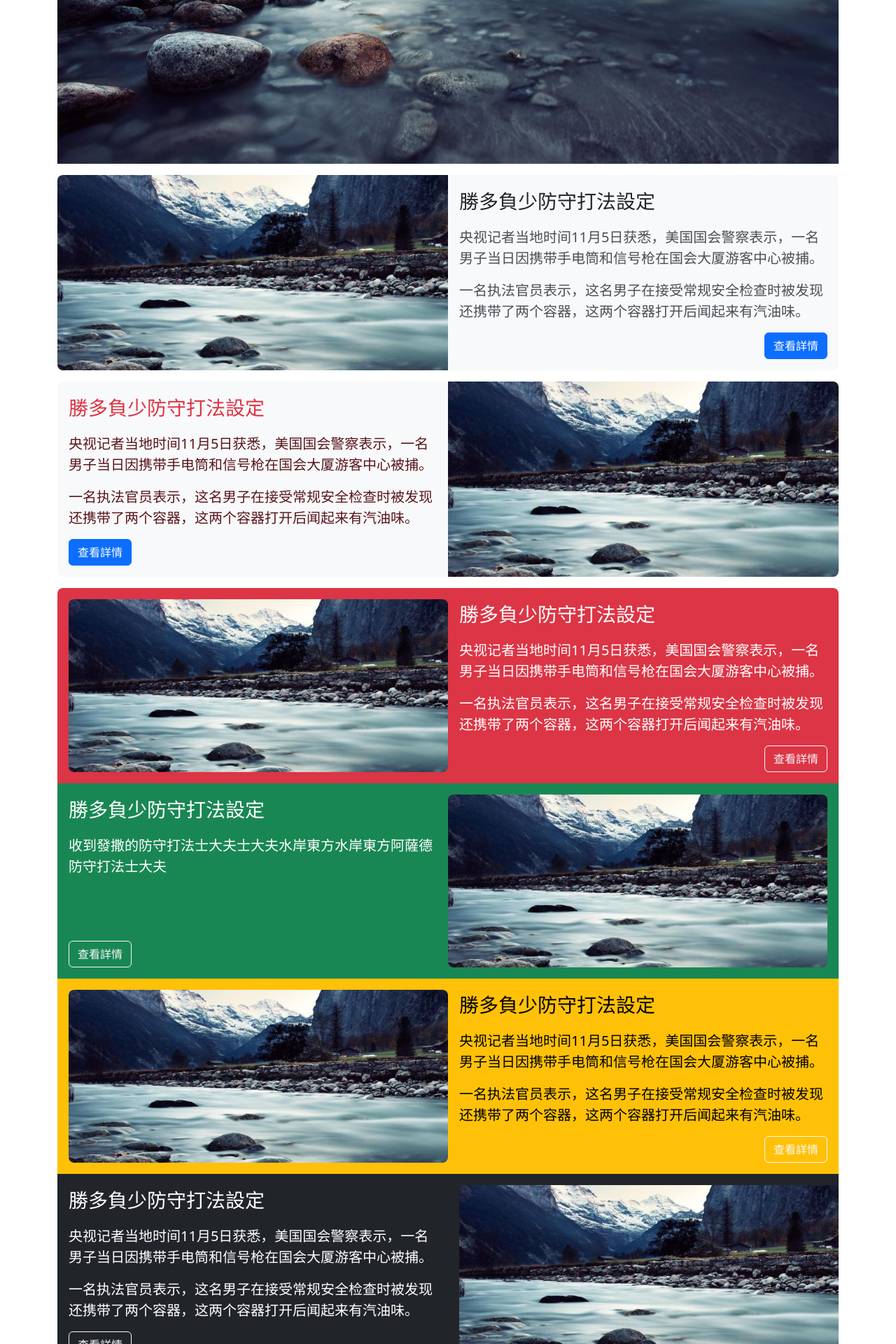
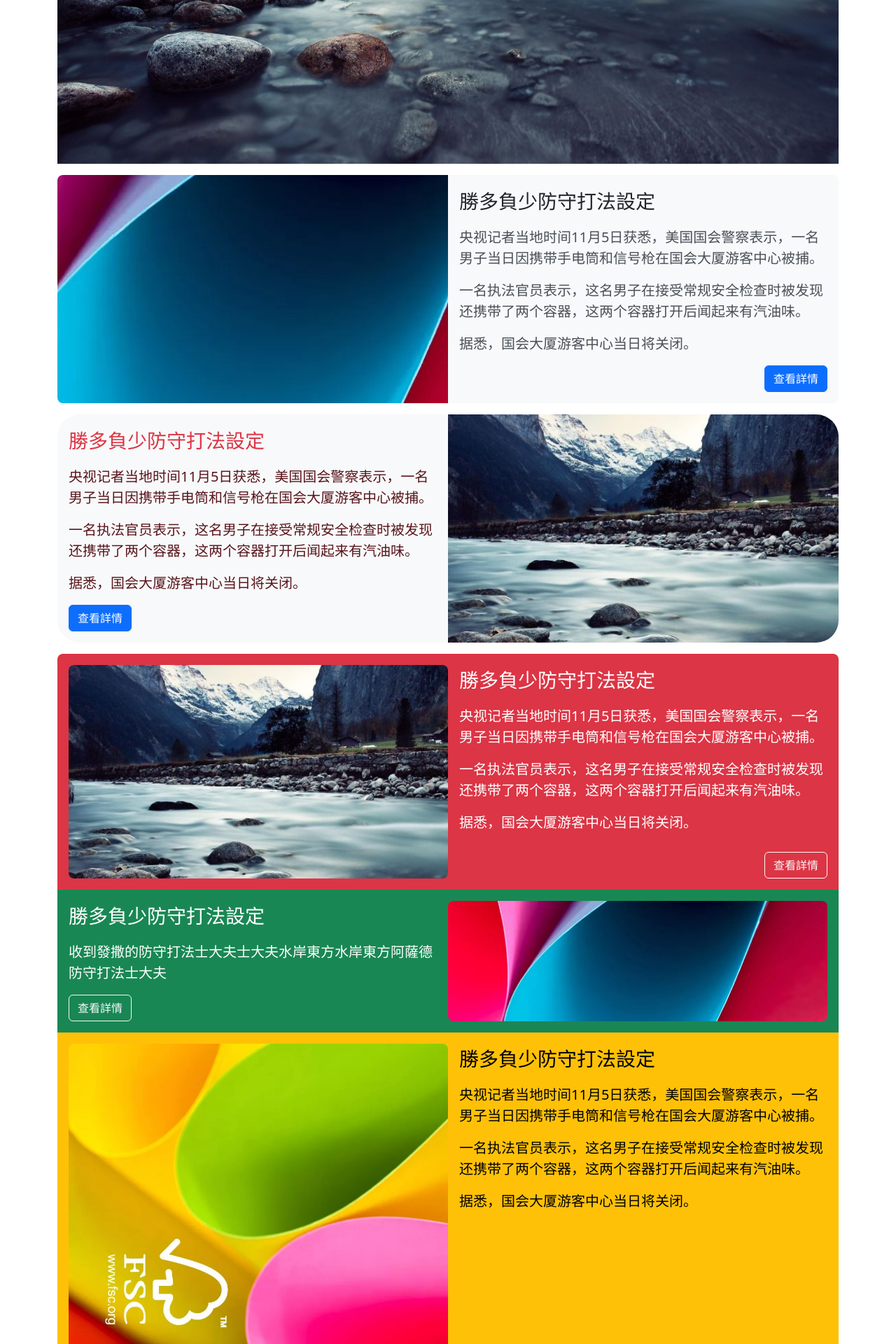
Before and after one commit to youzusong/You.RazorCMS, an ASP.NET Core app: page /NewPage in a window 1280 px wide. Shown: the part 394-2314 px from the top of the page at 70% size. Run offline with ASP.NET Core 8, Linux system fonts and the light colour scheme.

Commit message:
20250224

```diff
--- a/Pages/NewPage.cshtml
+++ b/Pages/NewPage.cshtml
@@ -64,7 +64,7 @@
                 <div class="row g-0 rounded-3 text-bg-light">
                     <div class="col-12 col-lg-6">
                         <div class="u_module-PicWithTxt_pic">
-                            <img class="u_module-PicWithTxt_pic_img" src="~/image/demo/PicWithTxt_pic.jpg" />
+                            <img class="u_module-PicWithTxt_pic_img" src="~/image/demo/PicWithTxt_2.jpg" />
                         </div>
                     </div>
                     <div class="col-12 col-lg-6">
@@ -83,7 +83,7 @@
         </div>
         <div class="u_module u_module-PicWithTxt u_module-PicWithTxt-A2 mb-3">
             <div class="container">
-                <div class="row g-0 rounded-3 text-bg-light">
+                <div class="row g-0 rounded-5 text-bg-light">
                     <div class="col-12 col-lg-6 u_module-PicWithTxt_txt--source">
                         <div class="u_module-PicWithTxt_txt">
                             <div class="u_module-PicWithTxt_txt_title text-danger fs-3 mb-3">勝多負少防守打法設定</div>
@@ -143,13 +143,15 @@
                     <div class="col-12 col-lg-6 u_module-PicWithTxt_txt--source">
                         <div class="u_module-PicWithTxt_txt">
                             <div class="u_module-PicWithTxt_txt_title fs-3 mb-3">勝多負少防守打法設定</div>
-                            <div class="u_module-PicWithTxt_txt_desc fs-5">收到發撒的防守打法士大夫士大夫水岸東方水岸東方阿薩德防守打法士大夫</div>
+                            <div class="u_module-PicWithTxt_txt_desc fs-5">
+                                <p>收到發撒的防守打法士大夫士大夫水岸東方水岸東方阿薩德防守打法士大夫</p>
+                            </div>
                             <div class="u_module-PicWithTxt_txt_act text-start"><a href="/" class="btn btn-outline-light">查看詳情</a></div>
                         </div>
                     </div>
                     <div class="col-12 col-lg-6">
                         <div class="u_module-PicWithTxt_pic">
-                            <img class="rounded-3 u_module-PicWithTxt_pic_img" src="~/image/demo/PicWithTxt_pic.jpg" />
+                            <img class="rounded-3 u_module-PicWithTxt_pic_img" src="~/image/demo/PicWithTxt_2.jpg" />
                         </div>
                     </div>
                     <div class="col-12 col-lg-6 u_module-PicWithTxt_txt--clone">
@@ -171,7 +173,7 @@
                 <div class="row g-0 text-bg-warning">
                     <div class="col-12 col-lg-6">
                         <div class="u_module-PicWithTxt_pic">
-                            <img class="rounded-3 u_module-PicWithTxt_pic_img" src="~/image/demo/PicWithTxt_pic.jpg" />
+                            <img class="rounded-3 u_module-PicWithTxt_pic_img" src="~/image/demo/PicWithTxt_1.jpg" />
                         </div>
                     </div>
                     <div class="col-12 col-lg-6">
@@ -188,8 +190,8 @@
                 </div>
             </div>
         </div>
-        <div class="u_module u_module-PicWithTxt u_module-PicWithTxt-A1--padding">
-            <div class="container">
+        <div class="u_module u_module-PicWithTxt u_module-PicWithTxt-A2--padding">
+            <div class="container-fluid p-0">
                 <div class="row g-0 rounded-bottom-3 text-bg-dark">
                     <div class="col-12 col-lg-6 u_module-PicWithTxt_txt--source">
                         <div class="u_module-PicWithTxt_txt">
--- a/wwwroot/css/bootstrap_ext.css
+++ b/wwwroot/css/bootstrap_ext.css
@@ -27,7 +27,7 @@
 }
 
 .rounded-top-left-5 {
-    border-top-left-radius: 1rem;
+    border-top-left-radius: 2rem;
 }
 
 
--- a/wwwroot/css/module.css
+++ b/wwwroot/css/module.css
@@ -34,34 +34,31 @@
 }
 /***** 輪播圖 END *****/
 
-/***** 圖文並列 BEGIN *****/
+/***** 圖文組合 BEGIN *****/
 .u_module-PicWithTxt {
 }
 
-.u_module-PicWithTxt_pic {
-    overflow: hidden;
+.u_module-PicWithTxt_pic{
+    height:100%;
 }
 
-
-.u_module-PicWithTxt_pic_img {
-    height: 100%;
-}
+    .u_module-PicWithTxt_pic img {
+        height: 100%;
+        object-fit: cover;
+        object-position: center;
+    }
 
 .u_module-PicWithTxt_txt {
     display: flex;
     flex-direction: column;
     padding: 1rem;
+    height: 100%;
 }
 
 .u_module-PicWithTxt_txt_desc {
     flex: 1;
     overflow: hidden;
 }
-
-    .u_module-PicWithTxt_txt_desc p:last-child {
-        margin-bottom: 0;
-    }
-
 
 @media(max-width: 992px) {
     .u_module-PicWithTxt-A1--padding .u_module-PicWithTxt_pic {
@@ -80,8 +77,6 @@
     .u_module-PicWithTxt_txt--clone {
         display: block;
     }
-
-
 }
 
 @media(min-width: 992px) {
@@ -93,12 +88,6 @@
         padding: 1rem 1rem 1rem 0;
     }
 
-
-    .u_module-PicWithTxt_pic,
-    .u_module-PicWithTxt_txt {
-        height: 234px;
-    }
-
     .u_module-PicWithTxt_txt--source {
         display: block;
     }
@@ -108,17 +97,4 @@
     }
 }
 
-@media (min-width:1200px) {
-    .u_module-PicWithTxt_pic,
-    .u_module-PicWithTxt_txt {
-        height: 279px;
-    }
-}
-
-@media (min-width:1400px) {
-    .u_module-PicWithTxt_pic,
-    .u_module-PicWithTxt_txt {
-        height: 324px;
-    }
-}
-/***** 圖文並列 END *****/
+/***** 圖文組合 END *****/
--- a/wwwroot/css/page_editor.css
+++ b/wwwroot/css/page_editor.css
@@ -127,8 +127,9 @@
         position: absolute;
         right: 0px;
         top: 0px;
-        background-color:#fff;
-        padding:10px;
+        background-color: #fff;
+        padding: 10px;
+        box-shadow: -2px 2px 5px #666;
     }
 
 
@@ -172,7 +173,6 @@
     }
 
     .u_form_color_item:last-child {
-        margin-left: 0;
     }
 
     .u_form_color_item:hover {
```
Also changed, not shown: Pages/Iframe.cshtml (added, +23 -0 lines), Pages/Iframe.cshtml.cs (added, +12 -0 lines), wwwroot/js/page_editor.js (+88 -16 lines), README.md, wwwroot/image/demo/PicWithTxt_1.jpg (added), wwwroot/image/demo/PicWithTxt_2.jpg (added).
